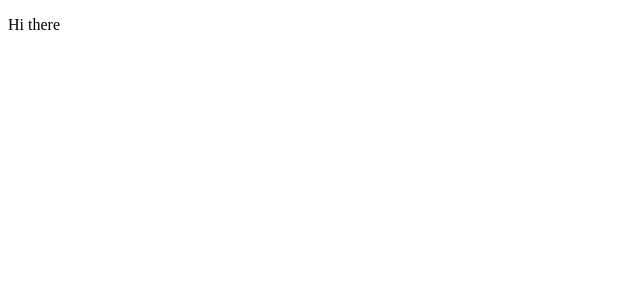
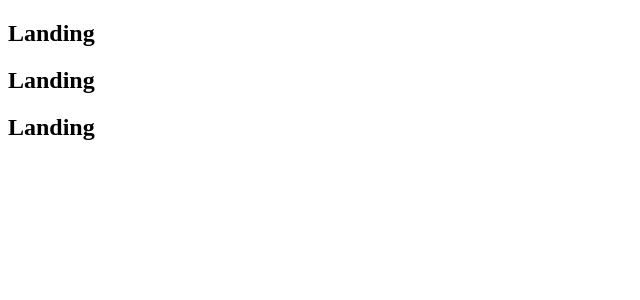
Before and after one commit to Bharath2511/Survey, a React (Create React App) app in the folder client/: page / in a window 1280 px wide. Shown: the top 300 px of the page, without its empty margins (0-640 px from the left). Built offline with nearby package versions, Linux system fonts and the light colour scheme.

Commit message:
exact path

```diff
--- a/client/src/components/App.js
+++ b/client/src/components/App.js
@@ -1,10 +1,22 @@
 import React from "react";
 import { BrowserRouter, Route } from "react-router-dom";
+
+const Header = () => <h2>Header</h2>;
+const Dashboard = () => <h2>Dashboard</h2>;
+const SurveyNew = () => <h2>SurveyNew</h2>;
+const Landing = () => <h2>Landing</h2>;
 
 const App = () => {
   return (
     <div>
-      <p>Hi there</p>
+      <BrowserRouter>
+        <div>
+          <Route exact path="/" component={Landing} />
+          <Route path="/surveys" component={Dashboard} />
+          <Route path="/" component={Landing} />
+          <Route path="/" component={Landing} />
+        </div>
+      </BrowserRouter>
     </div>
   );
 };
```
